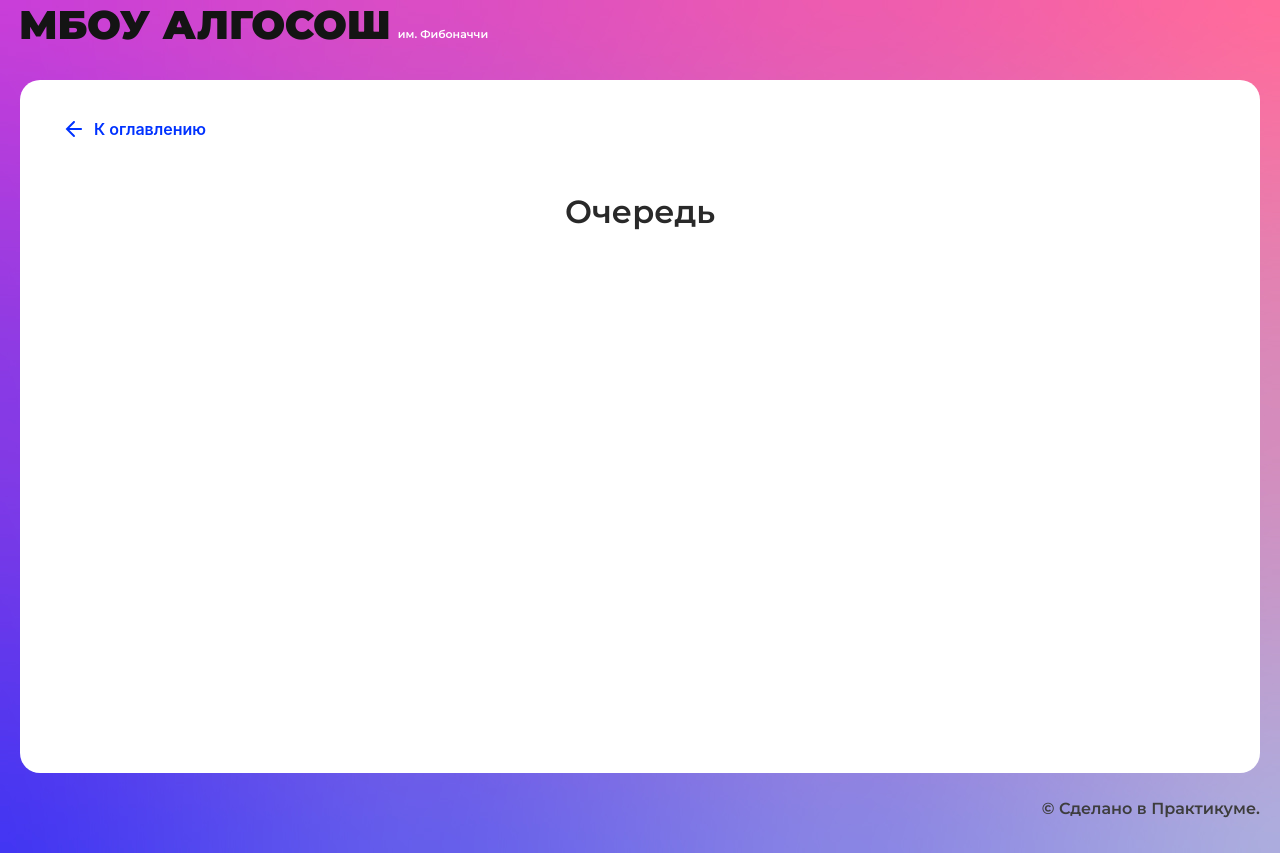
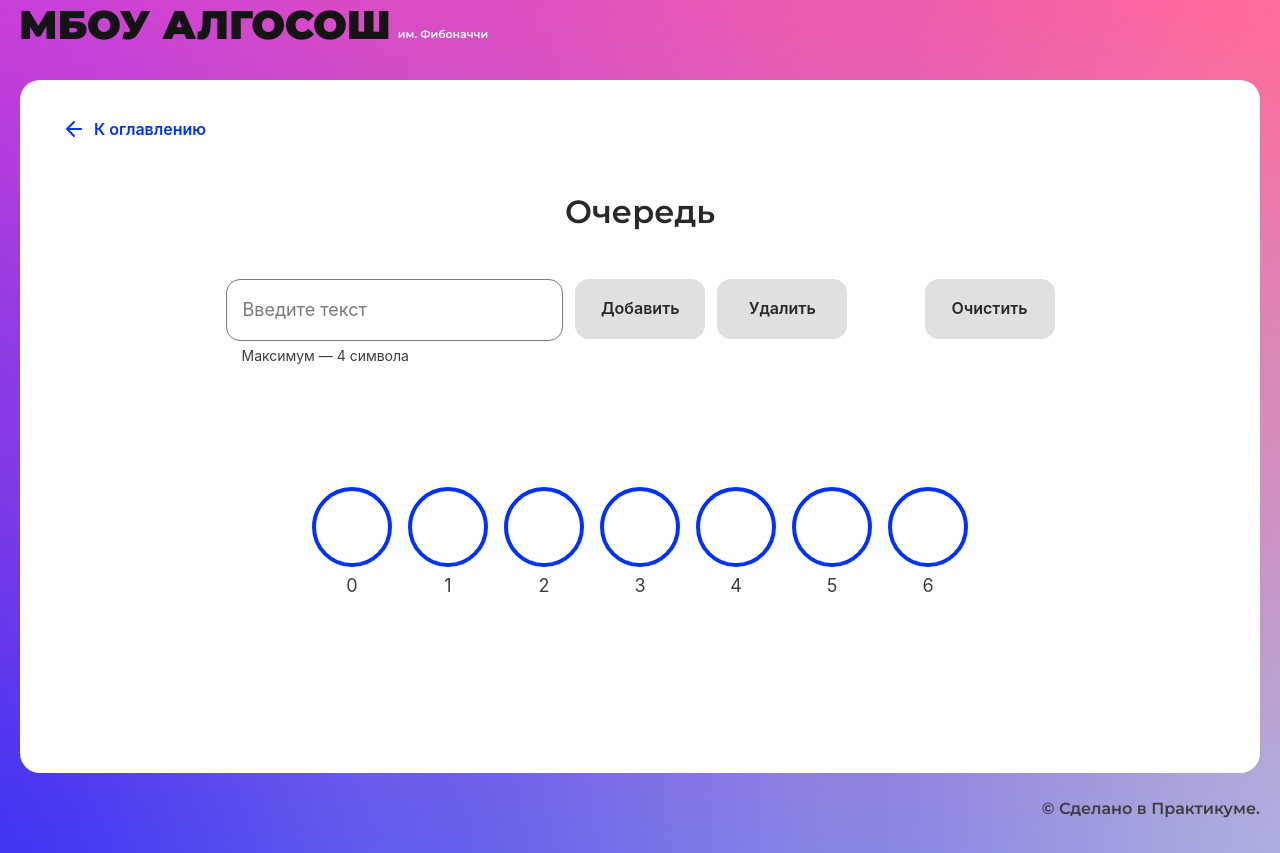
Before and after one commit to MaxSavostyanov/algososh, a React (Create React App) app: page /queue in a window 1280 px wide. Built offline with nearby package versions, Linux system fonts and the light colour scheme.

Commit message:
feat: queue (визуализация удаления и добавления эл-тов в очередь)

```diff
--- /dev/null
+++ b/src/components/queue-page/Queue.ts
@@ -0,0 +1,58 @@
+interface IQueue<T> {
+	getHead: () => number;
+	getTail: () => number;
+	getSize: () => number;
+	isEmpty: () => boolean;
+	enqueue: (item: T) => void;
+	dequeue: () => void;
+	printQueue: () => Array<T | undefined>;
+	clear: () => void;
+}
+
+export class Queue<T> implements IQueue<T> {
+	private readonly size: number = 0;
+	private container: (T | undefined)[] = [];
+	private length: number = 0;
+	private head = 0;
+	private tail = 0;
+
+	constructor(size: number) {
+			this.size = size;
+			this.container = Array(size);
+	}
+
+	getHead = () => this.head;
+
+	getTail = () => this.tail;
+
+	getSize = () => this.size;
+
+	isEmpty = () => this.length === 0;
+
+	enqueue = (item: T) => {
+			if (this.length >= this.size) {
+					throw new Error('Maximum length exceeded');
+			}
+			this.container[this.tail % this.size] = item;
+			this.tail++;
+			this.length++;
+	};
+
+	dequeue = () => {
+			if (this.isEmpty()) {
+					throw new Error('No elements in the queue');
+			}
+			this.container[this.head % this.size] = undefined;
+			this.head = (this.head + 1 !== this.size) ? this.head + 1 : this.head;
+			this.length--;
+	};
+
+	printQueue = (): (T | undefined)[] => [...this.container];
+
+	clear = () => {
+			this.head = 0;
+			this.tail = 0;
+			this.length = 0;
+			this.container = Array(this.size);
+	};
+}
--- /dev/null
+++ b/src/components/queue-page/constants.ts
@@ -0,0 +1,2 @@
+export const MAX_LENGTH = 4;
+export const SIZE = 7;
--- /dev/null
+++ b/src/components/queue-page/queue-page.module.css
@@ -0,0 +1,28 @@
+.form {
+  display: flex;
+  flex-direction: row;
+  justify-content: space-between;
+  align-items: flex-start;
+  margin: 0 auto;
+  padding-bottom: 120px;
+  width: 100%;
+  max-width: 829px;
+}
+
+.inputGroup {
+  display: flex;
+  flex-direction: row;
+  width: 75%;
+}
+
+.list {
+  display: flex;
+  flex-direction: row;
+  justify-content: center;
+  align-items: center;
+  gap: 16px;
+  max-width: 400px;
+  margin: 0 auto;
+  padding: 0;
+  width: 100%;
+}
--- a/src/components/queue-page/queue-page.tsx
+++ b/src/components/queue-page/queue-page.tsx
@@ -1,10 +1,163 @@
-import React from "react";
-import { SolutionLayout } from "../ui/solution-layout/solution-layout";
+import React, { useState, FormEvent } from 'react';
+import { SolutionLayout } from '../ui/solution-layout/solution-layout';
+import { Input } from '../ui/input/input';
+import { Button } from '../ui/button/button';
+import { Circle } from '../ui/circle/circle';
+import { ElementStates } from '../../types/element-states';
+import { SHORT_DELAY_IN_MS, delay } from '../../constants/delays';
+import { HEAD, TAIL } from '../../constants/element-captions';
+import { Queue } from './Queue';
+import { SIZE, MAX_LENGTH } from './constants';
+import style from './queue-page.module.css';
+
+const queue = new Queue<string>(SIZE);
 
 export const QueuePage: React.FC = () => {
+  const [queueArray, setQueueArray] = useState<(string | undefined)[]>(queue.printQueue());
+  const [head, setHead] = useState<number>(queue.getHead());
+  const [tail, setTail] = useState<number>(queue.getTail());
+
+  const [value, setValue] = useState<string>('');
+  const [currentIndex, setCurrentIndex] = useState<number>(-1);
+
+  const [isLoader, setLoader] = useState<boolean>(false);
+  const [isClear, setClear] = useState<boolean>(false);
+  const [startedLine, setStartedLine] = useState<boolean>(false);
+
+  const enqueue = async (item: string) => {
+    setLoader(true);
+
+    if (queue.isEmpty()) {
+      setStartedLine(true);
+    }
+
+    queue.enqueue(item);
+    setCurrentIndex(tail % queue.getSize());
+    setTail(queue.getTail());
+
+    await delay(SHORT_DELAY_IN_MS);
+
+    setValue('');
+    setQueueArray([...queue.printQueue()]);
+    setCurrentIndex(-1);
+
+    await delay(SHORT_DELAY_IN_MS);
+
+    setLoader(false);
+  }
+
+  const dequeue = async () => {
+    setLoader(true);
+
+    if (queue) {
+      queue.dequeue();
+      setCurrentIndex((head & queue.getSize()));
+
+      await delay(SHORT_DELAY_IN_MS);
+
+      setQueueArray([...queue.printQueue()]);
+      setHead(queue.getHead());
+      setCurrentIndex(-1);
+
+      await delay(SHORT_DELAY_IN_MS);
+    }
+
+    setLoader(false);
+  }
+
+  const clear = async () => {
+    setClear(true);
+
+    await delay(SHORT_DELAY_IN_MS);
+
+    queue.clear();
+    setQueueArray(queue.printQueue());
+    setStartedLine(false);
+    setHead(queue.getHead());
+    setTail(queue.getTail());
+
+
+    setClear(false);
+  }
+
+  const isHead = (index: number) => {
+    return index === head && startedLine ? HEAD : '';
+  }
+
+  const isTail = (index: number) => {
+    return index === tail - 1 && !queue.isEmpty() ? TAIL : '';
+  }
+
+  const setState = (index: number) => {
+    return index === currentIndex || isClear ? ElementStates.Changing : ElementStates.Default;
+  }
+
+  const onChange = (e: FormEvent<HTMLInputElement>): void => {
+    const value = e.currentTarget.value.trim();
+    setValue(value);
+  }
+
+  const onSubmit = (e: FormEvent<HTMLFormElement>) => {
+    e.preventDefault();
+    enqueue(value);
+  }
+
+  const onReset = (e: FormEvent<HTMLFormElement>) => {
+    e.preventDefault();
+    clear();
+  }
+
   return (
-    <SolutionLayout title="Очередь">
+    <SolutionLayout title='Очередь'>
+      <form
+        className={style.form}
+        onSubmit={onSubmit}
+        onReset={onReset}
+      >
+        <div className={style.inputGroup}>
+          <Input
+            extraClass='mr-6'
+            value={value}
+            maxLength={MAX_LENGTH}
+            isLimitText={true}
+            onChange={onChange}
+            disabled={isLoader}
+          />
 
+          <Button
+            type='submit'
+            text='Добавить'
+            extraClass='mr-6'
+            disabled={!value || isLoader || tail === SIZE}
+          />
+
+          <Button
+            text='Удалить'
+            disabled={isLoader || queue.isEmpty()}
+            onClick={dequeue}
+          />
+        </div>
+
+        <Button
+          type='reset'
+          text='Очистить'
+          disabled={isLoader || (head === 0 && tail === 0)}
+        />
+      </form>
+
+      <ul className={style.list}>
+        {queueArray.map((item, index: number) => {
+          return (
+            <Circle
+              letter={item}
+              key={index}
+              index={index}
+              head={isHead(index)}
+              tail={isTail(index)}
+              state={setState(index)}
+            />)
+        })}
+      </ul>
     </SolutionLayout>
   );
 };
--- a/src/components/stack-page/stack-page.tsx
+++ b/src/components/stack-page/stack-page.tsx
@@ -66,6 +66,10 @@ export const StackPage: React.FC = () => {
     setClear(false);
   }
 
+  const setState = (index: number) => {
+    return index === currentIndex || isClear ? ElementStates.Changing : ElementStates.Default;
+  }
+
   const onSubmit = (e: FormEvent<HTMLFormElement>) => {
     e.preventDefault();
     push(value);
@@ -122,7 +126,7 @@ export const StackPage: React.FC = () => {
               key={index}
               index={index}
               head={peak(index)}
-              state={index === currentIndex || isClear ? ElementStates.Changing : ElementStates.Default}
+              state={setState(index)}
             />)
         })}
       </ul>
```
